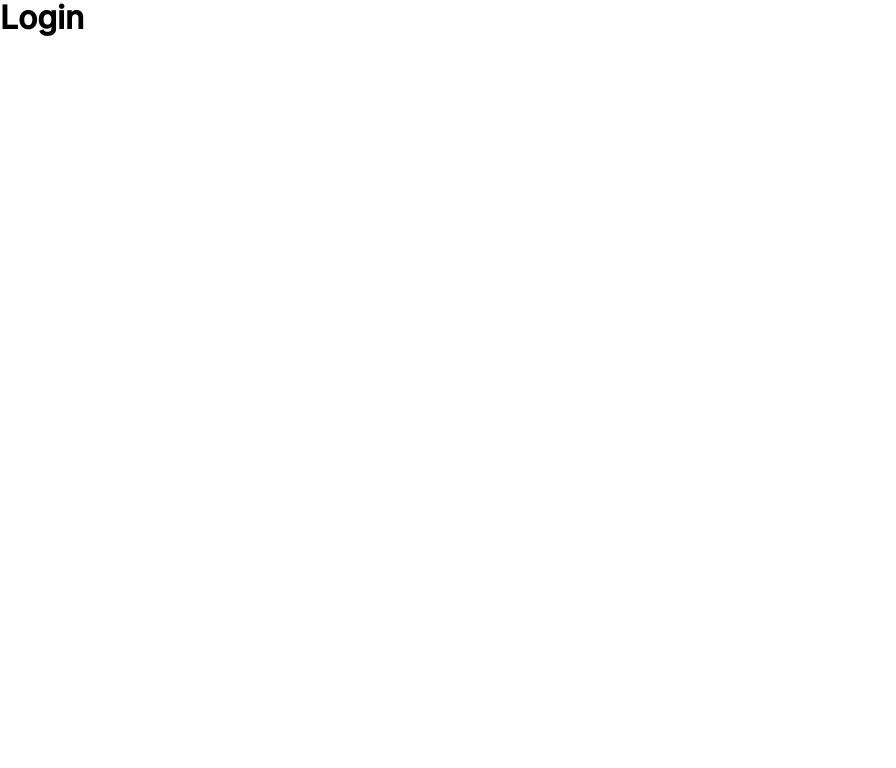
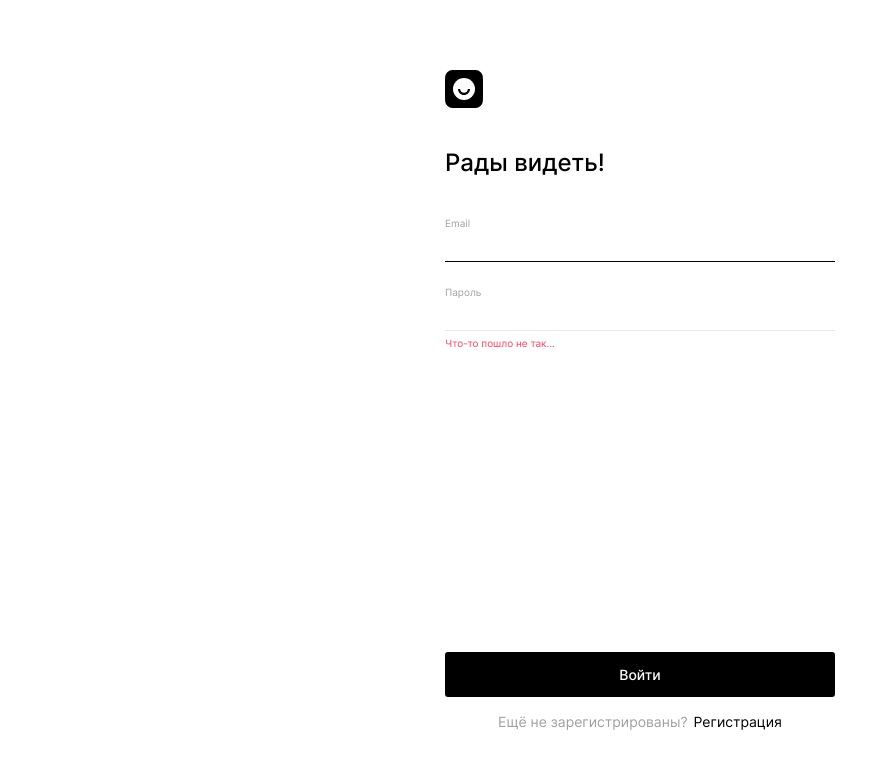
Before and after one commit to TearsOprah/movies-explorer-frontend, a React (Create React App) app: page /signin in a window 1280 px wide. Shown: the top 768 px of the page, without its empty margins (0-896 px from the left). Built offline with nearby package versions, Linux system fonts and the light colour scheme.

Commit message:
feat: верстка Login и небольшой фикс формы

```diff
--- a/src/components/Login/Login.jsx
+++ b/src/components/Login/Login.jsx
@@ -1,8 +1,65 @@
 import './Login.css'
+import React, {useState} from "react";
+import logoIcon from "../../images/logo.svg";
+import {Link} from "react-router-dom";
 export default function Login() {
+  const [email, setEmail] = useState('');
+  const [password, setPassword] = useState('');
+
+  const handleEmailChange = (event) => {
+    setEmail(event.target.value);
+  };
+
+  const handlePasswordChange = (event) => {
+    setPassword(event.target.value);
+  };
+
+  const handleSubmit = (event) => {
+    event.preventDefault();
+    // логика обработки авторизации здесь
+  };
+
   return (
-    <>
-      <h1>Login</h1>
-    </>
-  )
+    <form className={'auth'} onSubmit={handleSubmit}>
+      <div className={'auth__container'}>
+        <div className={'auth__head'}>
+          <img className={'auth__logo'} src={logoIcon} alt="Логотип" />
+          <h1 className={'auth__title'}>Рады видеть!</h1>
+        </div>
+        <div className={'auth__inputs-container'}>
+          <div className={'auth__input-block'}>
+            <label className={'auth__input-name'} htmlFor="email">Email</label>
+            <input
+              className={'auth__input active-input'}
+              type="email"
+              id="email"
+              placeholder=""
+              value={email}
+              onChange={handleEmailChange}
+            />
+          </div>
+          <div className={'auth__input-block'}>
+            <label className={'auth__input-name'} htmlFor="password">Пароль</label>
+            <input
+              className={'auth__input'}
+              type="password"
+              id="password"
+              placeholder=""
+              value={password}
+              onChange={handlePasswordChange}
+            />
+          </div>
+          <p className={'auth__errors'}>Что-то пошло не так...</p>
+        </div>
+      </div>
+
+      <div className={'auth__buttons-block'}>
+        <button className={'auth__button'} type="submit">Войти</button>
+        <div className={'auth__sign-block'}>
+          <p className={'auth__sign-label'}>Ещё не зарегистрированы?</p>
+          <Link className={'auth__sign-link'} to={'/signup'}>Регистрация</Link>
+        </div>
+      </div>
+    </form>
+  );
 }
--- a/src/components/Register/Register.css
+++ b/src/components/Register/Register.css
@@ -110,6 +110,7 @@
   display: flex;
   gap: 6px;
   justify-content: center;
+  align-items: center;
 }
 
 .auth__sign-label {
@@ -159,4 +160,9 @@
     font-size: 12px;
     line-height: 15px;
   }
+
+  .auth__sign-label {
+    font-size: 12px;
+    line-height: 15px;
+  }
 }
```
